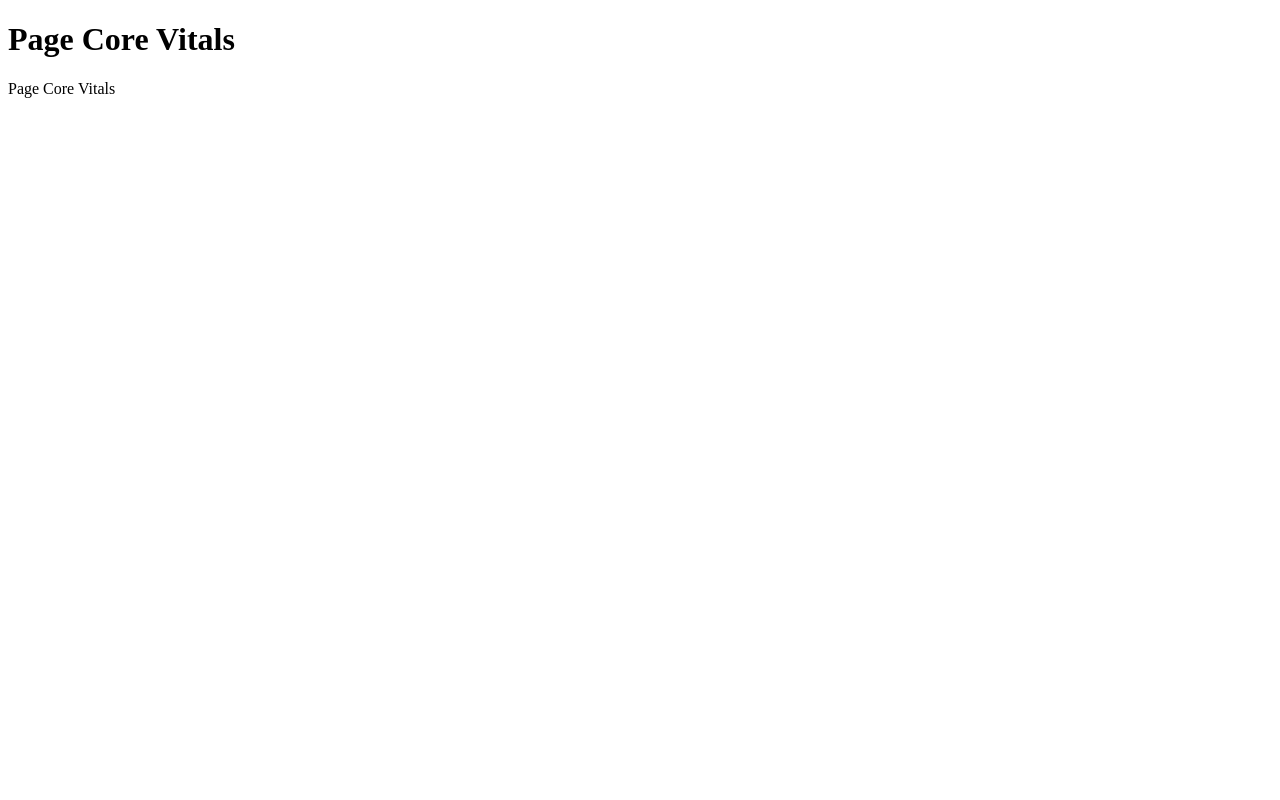
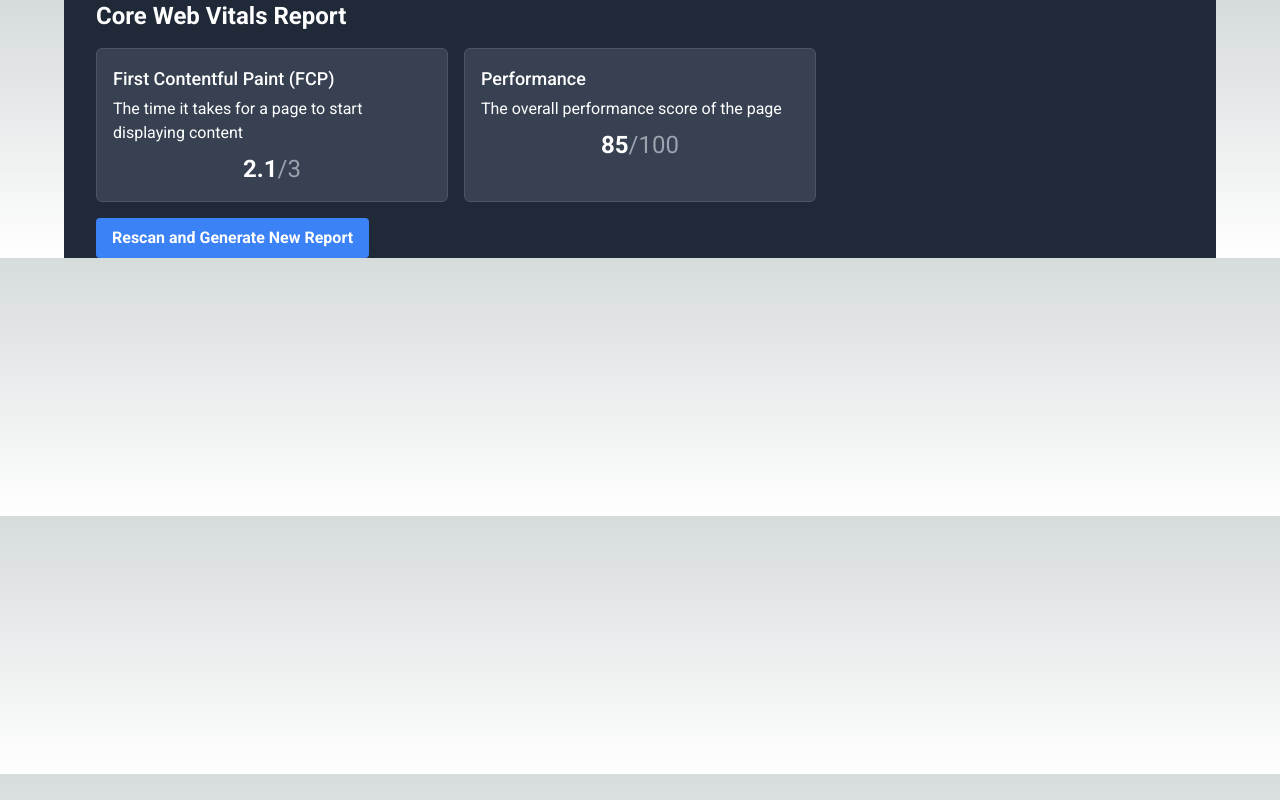
Before and after one commit to Javfyr/page-core-vitals, a Next.js app: page / in a window 1280 px wide. Built offline with nearby package versions, Linux system fonts and the light colour scheme.

Commit message:
adding some draft code

```diff
--- /dev/null
+++ b/src/components/CoreVitalsReport.jsx
@@ -0,0 +1,35 @@
+import React from 'react';
+
+const CoreVitalsReport = ({ reportData, onRescan, isLoading }) => (
+  <div className='max-w-6xl mx-auto px-4 sm:px-6 lg:px-8 font-sans bg-gray-800 text-white'>
+    <h1 className='text-2xl font-semibold'>Core Web Vitals Report</h1>
+
+    <div className='mt-4 grid gap-4 grid-cols-1 md:grid-cols-3'>
+      {reportData.map((data) => (
+        <div
+          key={data.id}
+          className='bg-gray-700 border border-gray-600 p-4 rounded-md'
+        >
+          <h2 className='text-lg font-medium'>{data.name}</h2>
+          <p className='mt-1'>{data.description}</p>
+          <div className='mt-2 flex justify-center text-2xl'>
+            <span className='font-bold text-white'>{data.score}</span>
+            <span className='text-gray-400'>/{data.maxScore}</span>
+          </div>
+        </div>
+      ))}
+    </div>
+
+    <button
+      onClick={onRescan}
+      disabled={isLoading}
+      className={`mt-4 bg-blue-500 hover:bg-blue-700 text-white font-bold py-2 px-4 rounded ${
+        isLoading ? 'opacity-50' : 'opacity-100'
+      }`}
+    >
+      {isLoading ? 'Scanning...' : 'Rescan and Generate New Report'}
+    </button>
+  </div>
+);
+
+export default CoreVitalsReport;
--- a/src/components/page-core-vitals.jsx
+++ /dev/null
@@ -1,10 +0,0 @@
-function App() {
-    return (
-        <div className="App">
-            <h1>Page Core Vitals</h1>
-            <p>Page Core Vitals</p>
-        </div>
-    );
-}
-
-export default App;
--- a/src/pages/_app.jsx
+++ b/src/pages/_app.jsx
@@ -1,6 +1,53 @@
-import PageCoreVitals from '../components/page-core-vitals';
+import PageCoreVitals from '../components/CoreVitalsReport';
+import '../styles/globals.css';
+import { useState } from 'react';
+
+const initialReportData = [
+  {
+    id: 1,
+    name: 'First Contentful Paint (FCP)',
+    description: 'The time it takes for a page to start displaying content',
+    score: 2.1,
+    maxScore: 3,
+  },
+  {
+    id: 2,
+    name: 'Performance',
+    description: 'The overall performance score of the page',
+    score: 85,
+    maxScore: 100,
+  },
+  // other core web vitals data here...
+];
 
 // eslint-disable-next-line no-unused-vars
 export default function App({ Component, pageProps }) {
-  return <PageCoreVitals />;
+  const [reportData, setReportData] = useState(initialReportData);
+  const [isLoading, setIsLoading] = useState(false);
+
+  const handleRescan = async () => {
+    setIsLoading(true);
+
+    // Simulate a delay to represent the time taken to scan the website and generate a new report.
+    await new Promise((resolve) => setTimeout(resolve, 3000));
+
+    // Simulate new report data being generated. In a real application, this would be replaced
+    // with an API request that returns the new report data.
+    const newReportData = [
+      // new core web vitals data
+    ];
+
+    setReportData(newReportData);
+    setIsLoading(false);
+  };
+
+  return (
+    <div className='dark'>
+      <PageCoreVitals
+        reportData={reportData}
+        onRescan={handleRescan}
+        isLoading={isLoading}
+      />
+    </div>
+  );
 }
--- a/src/pages/_document.jsx
+++ b/src/pages/_document.jsx
@@ -1,19 +1,19 @@
-// pages/_document.js
-import { Html, Head, Main, NextScript } from 'next/document';
+import Document, { Html, Head, Main, NextScript } from 'next/document'
 
-export default function Document() {
+class MyDocument extends Document {
+  render() {
     return (
-    <Html lang="en">
+      <Html>
         <Head>
-        <link
-          href="https://fonts.googleapis.com/css2?family=Roboto:wght@400;700&display=swap"
-          rel="stylesheet"
-        />
+          <link href="https://fonts.googleapis.com/css2?family=Roboto:wght@400;500;700&display=swap" rel="stylesheet" />
         </Head>
-      <body>
+        <body className="dark">
           <Main />
           <NextScript />
         </body>
       </Html>
-  );
+    )
   }
+}
+
+export default MyDocument
--- a/src/styles/globals.css
+++ b/src/styles/globals.css
@@ -1,6 +1,8 @@
 @tailwind base;
 @tailwind components;
 @tailwind utilities;
+
+@import url('https://fonts.googleapis.com/css2?family=Roboto:wght@400;500;700&display=swap');
 
 :root {
   --foreground-rgb: 0, 0, 0;
--- a/tailwind.config.js
+++ b/tailwind.config.js
@@ -1,10 +1,9 @@
-/** @type {import('tailwindcss').Config} */
 module.exports = {
   content: [
-    './pages/**/*.{js,ts,jsx,tsx,mdx}',
-    './components/**/*.{js,ts,jsx,tsx,mdx}',
-    './app/**/*.{js,ts,jsx,tsx,mdx}',
+    './src/pages/**/*.{js,ts,jsx,tsx}',
+    './src/components/**/*.{js,ts,jsx,tsx}',
   ],
+  darkMode: 'class',
   theme: {
     extend: {
       backgroundImage: {
@@ -13,6 +12,9 @@ module.exports = {
           'conic-gradient(from 180deg at 50% 50%, var(--tw-gradient-stops))',
       },
     },
+    fontFamily: {
+      sans: ['Roboto', 'sans-serif'],
+    },
   },
   plugins: [],
-}
+};
--- a/tsconfig.json
+++ b/tsconfig.json
@@ -23,6 +23,6 @@
       "@/*": ["./*"]
     }
   },
-  "include": ["next-env.d.ts", "**/*.ts", "**/*.tsx", ".next/types/**/*.ts", "src/components/page-core-vitals.jsx"],
+  "include": ["next-env.d.ts", "**/*.ts", "**/*.tsx", ".next/types/**/*.ts", "src/components/CoreVitalsReport.jsx"],
   "exclude": ["node_modules"]
 }
```
Lines whose indentation alone changed are shown as unchanged.
